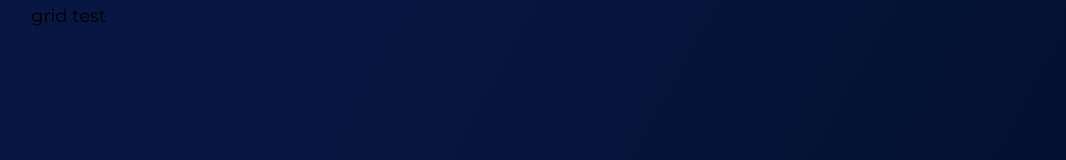
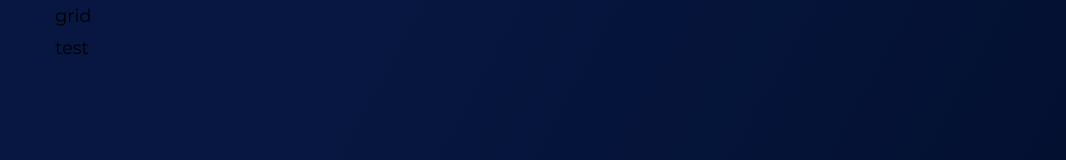
Before and after one commit to atomiklabs/deploycontracts.io, a Next.js app: page / in a window 1280 px wide. Shown: the top 160 px of the page, without its empty margins (9-1075 px from the left). Built offline with nearby package versions, Linux system fonts and the light colour scheme.

Commit message:
add px-6 for all breakpoints

```diff
--- a/components/Grid.tsx
+++ b/components/Grid.tsx
@@ -1,6 +1,6 @@
 export default function Container({ children }: { children: any }) {
   return (
-    <div className='max-w-[1200px] mx-auto grid grid-cols-4 md:grid-cols-8 lg:grid-cols-12 gap-x-5 lg:gap-x-6 px-6 md:px-0'>
+    <div className='max-w-[1200px] mx-auto grid grid-cols-4 md:grid-cols-8 lg:grid-cols-12 gap-x-5 lg:gap-x-6 px-6'>
       {children}
     </div>
   )
```
